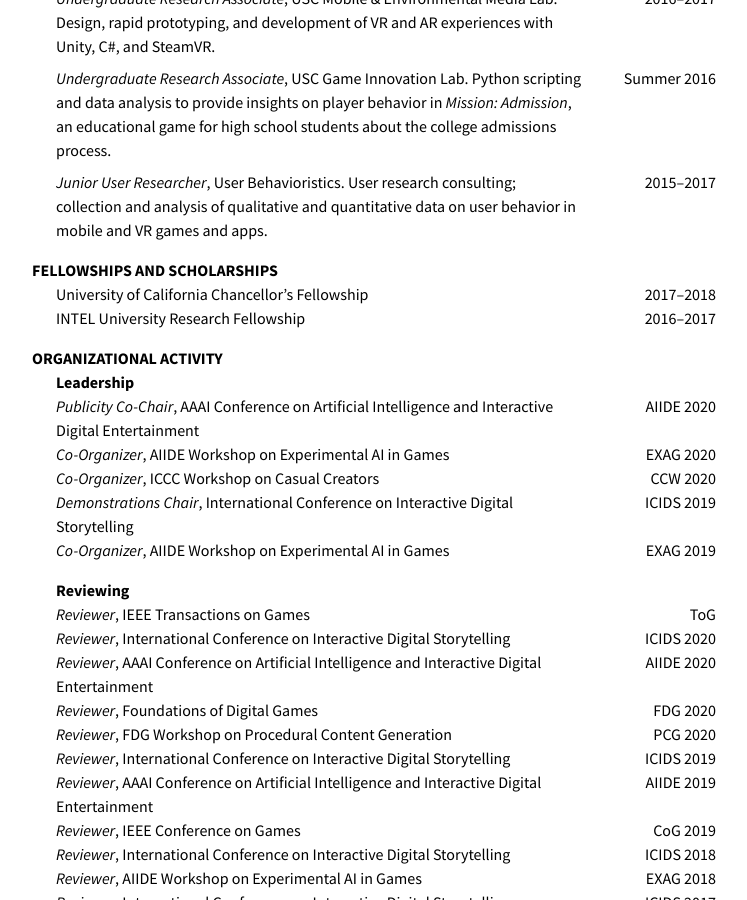
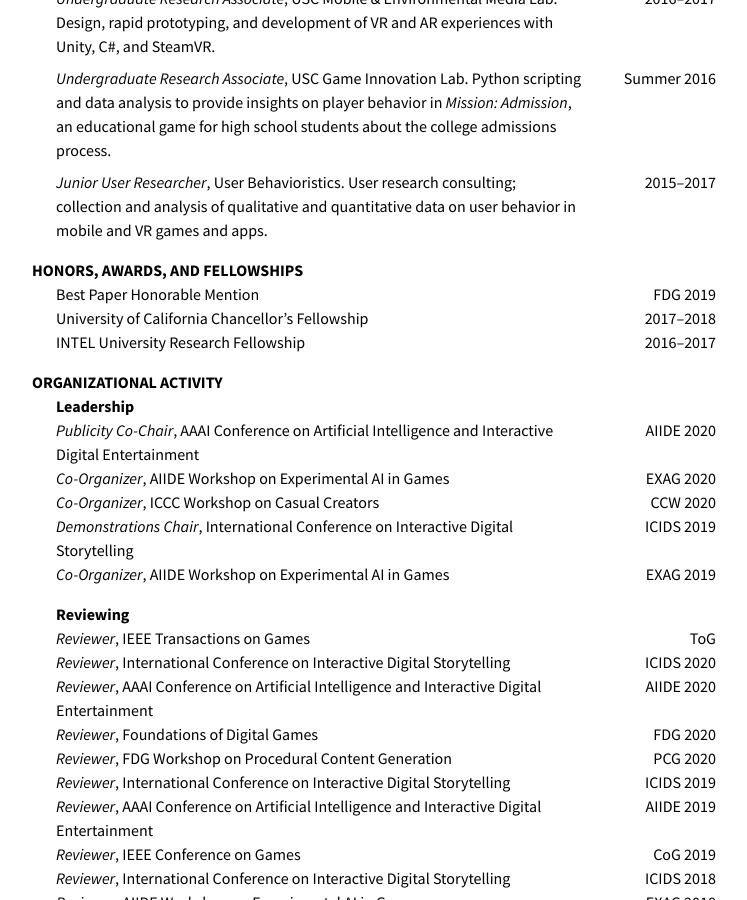
Before and after one commit to mkremins/mkremins.github.io, a Jekyll site: the page built from cv/index.html, in a window 1280 px wide and 900 px high, scrolled down 2986 px. Shown: the whole window, without its empty margins (266-1013 px from the left). Built offline with Jekyll 4.4.1, drawn with Linux system fonts in a browser that asks for light colours.

Commit message:
Consolidate honors, awards, and fellowships

```diff
--- a/cv/index.html
+++ b/cv/index.html
@@ -201,8 +201,12 @@ layout: null
       </div>
     </section>
     <section>
-      <h2>Fellowships and Scholarships</h2>
+      <h2>Honors, Awards, and Fellowships</h2>
       <div class="oneline-entries">
+        <div class="dated-entry">
+          <div class="dated-content">Best Paper Honorable Mention</div>
+          <div class="dated-date">FDG 2019</div>
+        </div>
         <div class="dated-entry">
           <div class="dated-content">University of California Chancellor’s Fellowship</div>
           <div class="dated-date">2017–2018</div>
```
